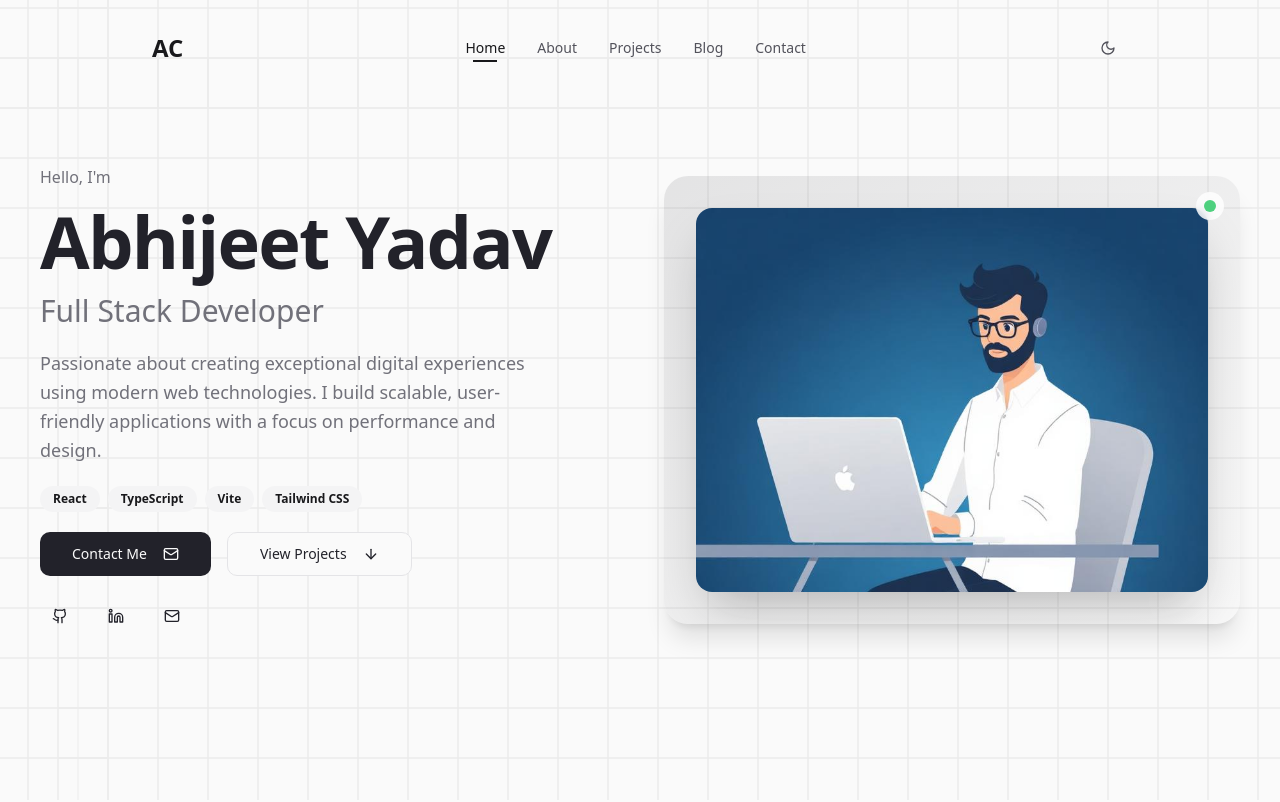
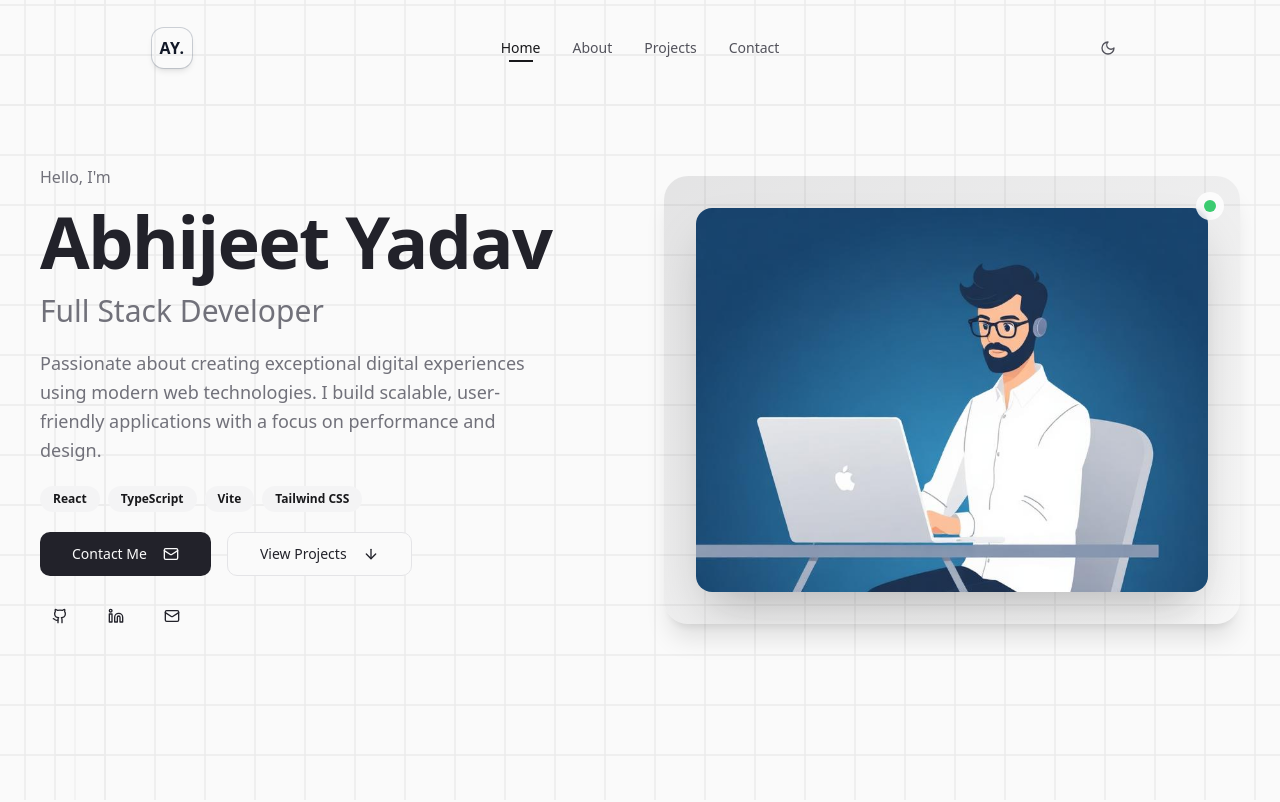
Before and after one commit to Abhi-engg/Abhjieet-Portfolio, a React (Vite) app: page / in a window 1280 px wide. Shown: the top 802 px of the page. Built offline with nearby package versions, Linux system fonts and the light colour scheme.

Commit message:
thoda aur

```diff
--- a/src/components/Navigation.tsx
+++ b/src/components/Navigation.tsx
@@ -14,7 +14,7 @@ const Navigation = () => {
     { name: "Home", href: "#home" },
     { name: "About", href: "#about" },
     { name: "Projects", href: "#projects" },
-    { name: "Blog", href: "#blog" },
+    // { name: "Blog", href: "#blog" },
     { name: "Contact", href: "#contact" },
   ];
 
@@ -89,11 +89,21 @@ const Navigation = () => {
           {/* Logo */}
           <div className="flex-shrink-0">
             <a
-              href="#home"
-              className="text-2xl font-bold text-zinc-900 dark:text-zinc-100"
-            >
-              AC
-            </a>
+  href="#home"
+  className="group relative inline-flex items-center justify-center h-10 w-10 rounded-xl bg-white/10 dark:bg-white/5 ring-1 ring-gray-400/50 dark:ring-white/10 shadow-md transition-all duration-300 hover:scale-110 hover:rotate-12 overflow-hidden"
+>
+  {/* Subtle Glow on Hover */}
+  <span className="absolute inset-0 bg-gradient-to-br from-white/20 via-silver/30 to-transparent opacity-0 group-hover:opacity-100 transition duration-500 blur-sm rounded-xl" />
+
+  {/* Text */}
+  <span className="relative z-10 text-gray-900 dark:text-white font-bold tracking-wide group-hover:text-white transition duration-300">
+    AY.
+  </span>
+
+  {/* Border Glow on Hover */}
+  <span className="absolute inset-0 rounded-xl border border-transparent group-hover:border-white/50 transition-all duration-300" />
+</a>
+
           </div>
 
           {/* Desktop Navigation */}
--- /dev/null
+++ b/src/components/ui/Shiny.text.tsx
@@ -0,0 +1,26 @@
+import React from 'react';
+
+interface ShinyTextProps {
+    text: string;
+    disabled?: boolean;
+    speed?: number;
+    className?: string;
+}
+
+const ShinyText: React.FC<ShinyTextProps> = ({ text, disabled = false, speed = 5, className = '' }) => {
+    return (
+        <div
+            className={`text-[#b5b5b5a4] bg-clip-text inline-block ${disabled ? '' : 'animate-shine'} ${className}`}
+            style={{
+                backgroundImage: 'linear-gradient(120deg, rgba(255, 255, 255, 0) 40%, rgba(255, 255, 255, 0.8) 50%, rgba(255, 255, 255, 0) 60%)',
+                backgroundSize: '200% 100%',
+                WebkitBackgroundClip: 'text',
+                animationDuration: `${speed}s`,
+            }}
+        >
+            {text}
+        </div>
+    );
+};
+
+export default ShinyText;
--- a/src/pages/Index.tsx
+++ b/src/pages/Index.tsx
@@ -1,16 +1,16 @@
 import Hero from "@/components/Hero";
 import About from "@/components/About";
 import Projects from "@/components/Projects";
-import Blog from "@/components/Blog";
+// import Blog from "@/components/Blog";
 import Contact from "@/components/Contact";
 import Footer from "@/components/Footer";
 import Navbar from "@/components/Navigation";
-import Squares from "@/components/ui/Sqaures"; // ✅ Import the animation component
+import Squares from "@/components/ui/Sqaures";
 
 const Index = () => {
   return (
     <div className="relative min-h-screen overflow-hidden">
-      {/* ✅ Background Animation */}
+      {/* Background Animation */}
       <Squares
         speed={0.4}
         squareSize={50}
@@ -27,7 +27,7 @@ const Index = () => {
         </section>
         <About />
         <Projects />
-        <Blog />
+        {/* <Blog /> */}
         <Contact />
       </main>
       <Footer />
```
